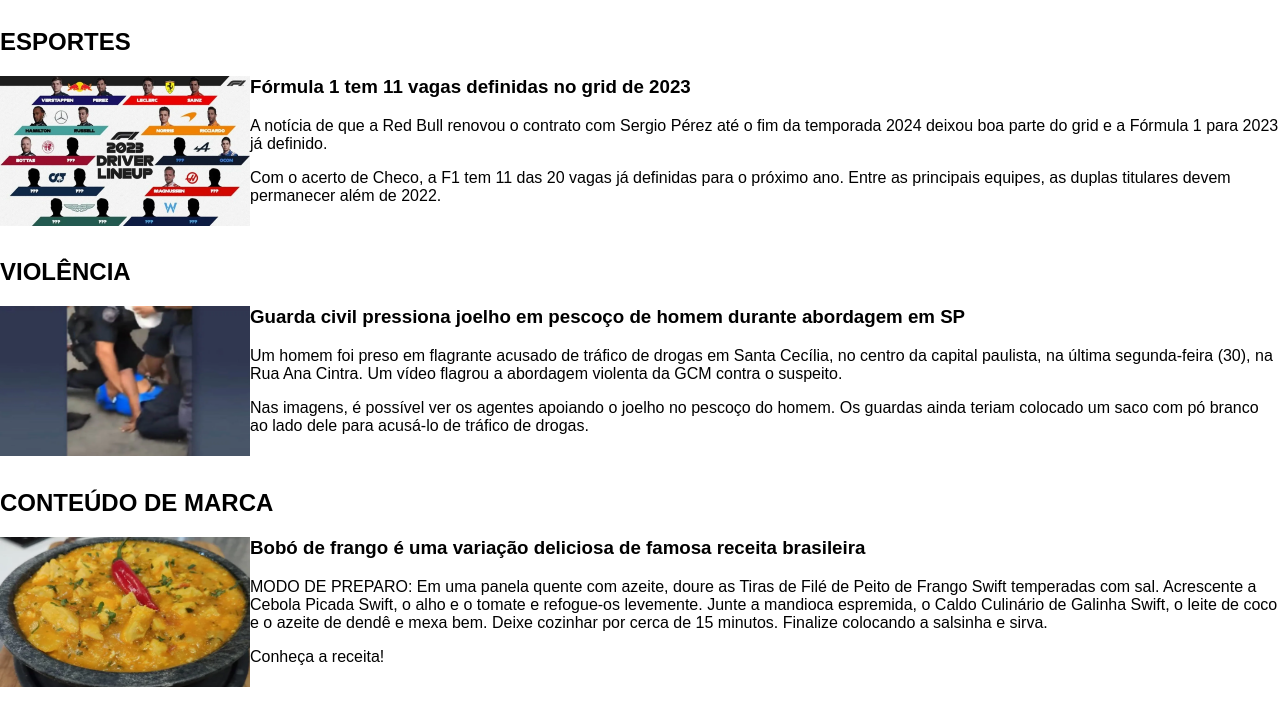
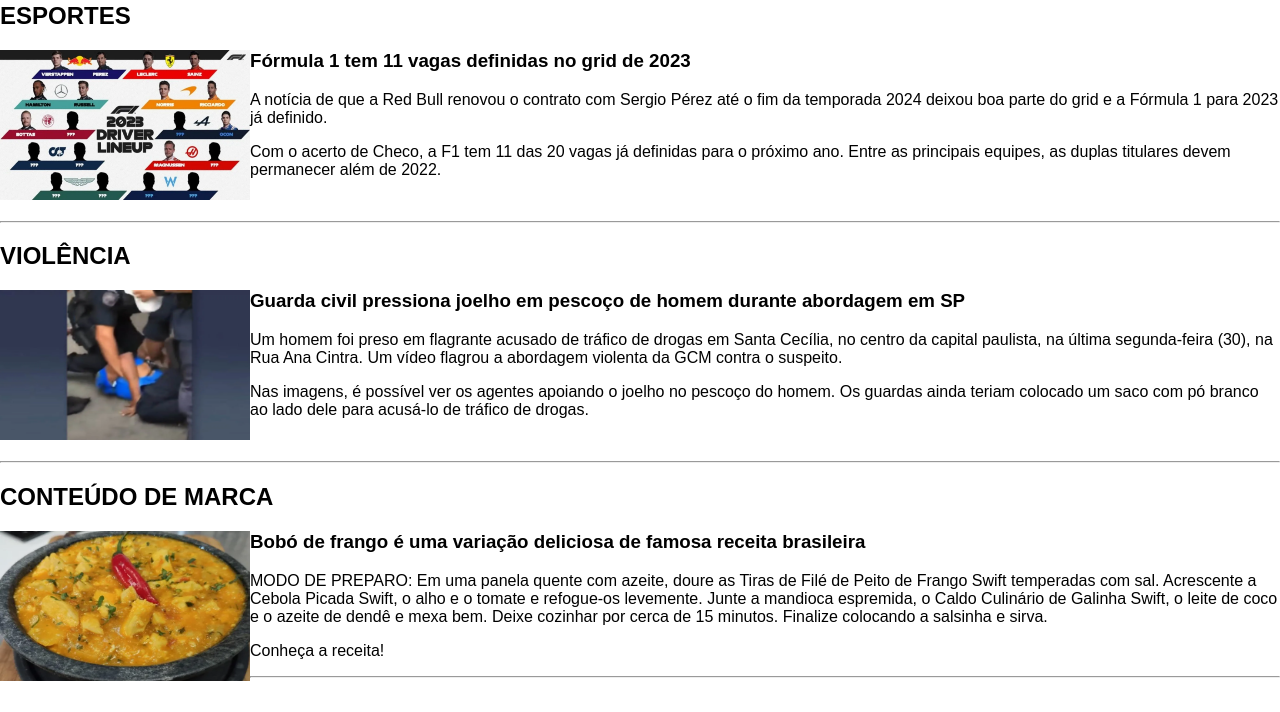
Before and after one commit to tsoares-dev/desafio-band-uol, a plain HTML site: page index.html in a window 1280 px wide. Shown: the part 88-800 px from the top of the page. Drawn offline with Linux system fonts and the light colour scheme.

Commit message:
update hr e nav fixado

```diff
--- a/index.html
+++ b/index.html
@@ -48,23 +48,24 @@
   </nav>
   <div class="container">
     <p class="news">
+      <br><br><br>
       <h2>ESPORTES</h2>
           <img src="../desafio-band-uol/img/news001.webp" alt="imagem masterchef" height="150px" width="250px" align="left">
           <h3>Fórmula 1 tem 11 vagas definidas no grid de 2023</h3>
           <p>A notícia de que a Red Bull renovou o contrato com Sergio Pérez até o fim da temporada 2024 deixou boa parte do grid e a Fórmula 1 para 2023 já definido.</p>
-          <p>Com o acerto de Checo, a F1 tem 11 das 20 vagas já definidas para o próximo ano. Entre as principais equipes, as duplas titulares devem permanecer além de 2022.</p><br>
+          <p>Com o acerto de Checo, a F1 tem 11 das 20 vagas já definidas para o próximo ano. Entre as principais equipes, as duplas titulares devem permanecer além de 2022.</p><br><hr>
 
       <h2>VIOLÊNCIA </h2>
           <img src="../desafio-band-uol/img/news002.webp" alt="imagem masterchef" height="150px" width="250px" align="left">
           <h3>Guarda civil pressiona joelho em pescoço de homem durante abordagem em SP </h3>
           <p>Um homem foi preso em flagrante acusado de tráfico de drogas em Santa Cecília, no centro da capital paulista, na última segunda-feira (30), na Rua Ana Cintra. Um vídeo flagrou a abordagem violenta da GCM contra o suspeito.</p>
-          <p>Nas imagens, é possível ver os agentes apoiando o joelho no pescoço do homem. Os guardas ainda teriam colocado um saco com pó branco ao lado dele para acusá-lo de tráfico de drogas.</p><br>
+          <p>Nas imagens, é possível ver os agentes apoiando o joelho no pescoço do homem. Os guardas ainda teriam colocado um saco com pó branco ao lado dele para acusá-lo de tráfico de drogas.</p><br><hr>
 
         <h2>CONTEÚDO DE MARCA </h2>
           <img src="../desafio-band-uol/img/news003.webp" alt="imagem masterchef" height="150px" width="250px" align="left">
           <h3>Bobó de frango é uma variação deliciosa de famosa receita brasileira </h3>
           <p>MODO DE PREPARO: Em uma panela quente com azeite, doure as Tiras de Filé de Peito de Frango Swift temperadas com sal. Acrescente a Cebola Picada Swift, o alho e o tomate e refogue-os levemente. Junte a mandioca espremida, o Caldo Culinário de Galinha Swift, o leite de coco e o azeite de dendê e mexa bem. Deixe cozinhar por cerca de 15 minutos. Finalize colocando a salsinha e sirva.</p>
-          <p><link rel="Saiba mais" href="google.com">Conheça a receita! </p>
+          <p><link rel="Saiba mais" href="google.com">Conheça a receita! </p><hr>
 
 
 
--- a/style.css
+++ b/style.css
@@ -10,6 +10,7 @@ body {
 }
 .channel {
   overflow: hidden;
+  position: fixed;
   display: flex;
   background-color: #ae012b;
   text-transform: uppercase; /*deixar em caixa alta*/
```
